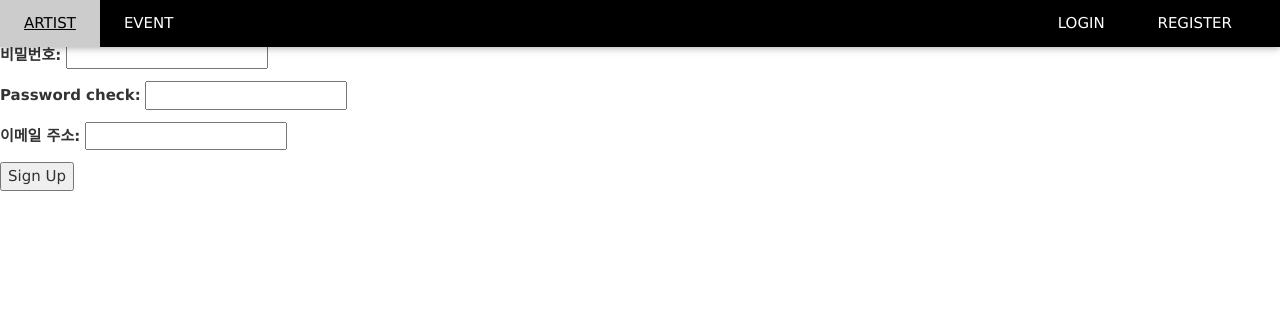
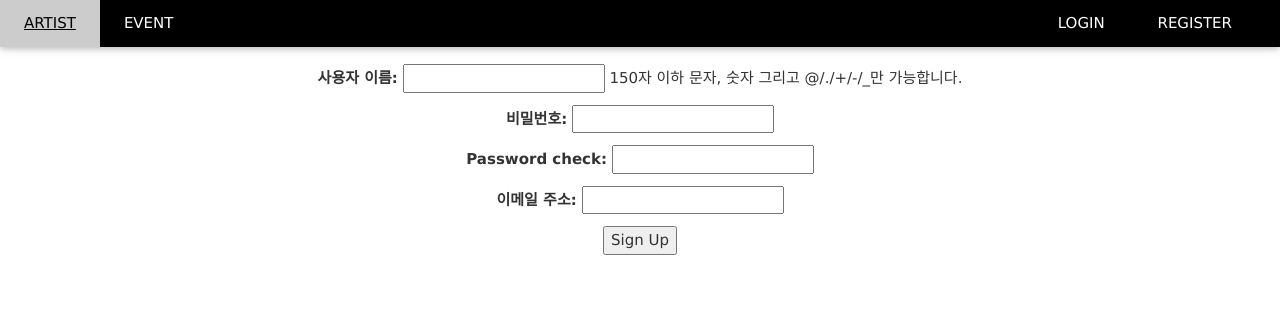
Before and after one commit to pcjs156/INDIE-CATOR, a Django app: page /accounts/signup/ in a window 1280 px wide. Shown: the top 318 px of the page. Run offline with Django 3.2, Linux system fonts and the light colour scheme; some libraries are stand-ins or nearby versions.

Commit message:
nav가 다른 요소들 가리지 않도록 클래스 적용된 div 설정

```diff
--- a/accounts/templates/signup.html
+++ b/accounts/templates/signup.html
@@ -8,6 +8,7 @@
 
 {% block content %}
 <article>
+    <div class="w3-container w3-content w3-center w3-padding-64" style="max-width:800px" id="band">
         {% if error %}
         <h3 style="color:red">{{ error }}</h3>
         {% endif %}
@@ -17,5 +18,6 @@
             {{ form.as_p }}
             <input type="submit" value="Sign Up">
         </form>
+    </div>
 </article>
 {% endblock %}
--- a/indiecator_app/templates/artist_edit.html
+++ b/indiecator_app/templates/artist_edit.html
@@ -9,6 +9,7 @@
 {% endblock %}
 {% block content %}
 <article>
+    <div class="w3-container w3-content w3-center w3-padding-64" style="max-width:800px" id="band">
         <form action="{% url 'artist_edit' artist.id %}" method="POST" enctype="multipart/form-data">
             {% csrf_token %}
             <div>
@@ -30,5 +31,6 @@
 
             <button type="submit">수정 완료</button>
         </form>
+    </div>
 </article>
 {% endblock %}
--- a/indiecator_app/templates/new_artist.html
+++ b/indiecator_app/templates/new_artist.html
@@ -9,6 +9,7 @@
 
 {% block content %}
 <article>
+    <div class="w3-container w3-content w3-center w3-padding-64" style="max-width:800px" id="band">
     <form method="POST" enctype="multipart/form-data">
         {% csrf_token %}
         <div>아티스트 이름 : {{form.name}}</div>
@@ -21,5 +22,6 @@
         <button type="submit">새 아티스트 등록</button>
         <button type="reset">정보 리셋</button>
     </form>
+    </div>
 </article>
 {% endblock %}
--- a/indiecator_app/views.py
+++ b/indiecator_app/views.py
@@ -58,7 +58,7 @@ def artist_edit(request, artist_id):
 # def artist_update(request, artist_id):
 #     modified_artist = get_object_or_404(Artist, pk=artist_id)
 #     modified_artist.name = request.POST['name']
-#     modified_artist.debut_date = request.POST['debut_date']
+#     modified_artist.debut_date = request.POST['debut_date']@@@
 #     modified_artist.member = request.POST['member']
 #     modified_artist.description = request.POST['description']
 #     # modified_artist.profile_image = request.POST['profile_image']
```
Also changed, not shown: accounts/templates/signin.html (+6 -4 lines). Lines whose indentation alone changed are shown as unchanged.
